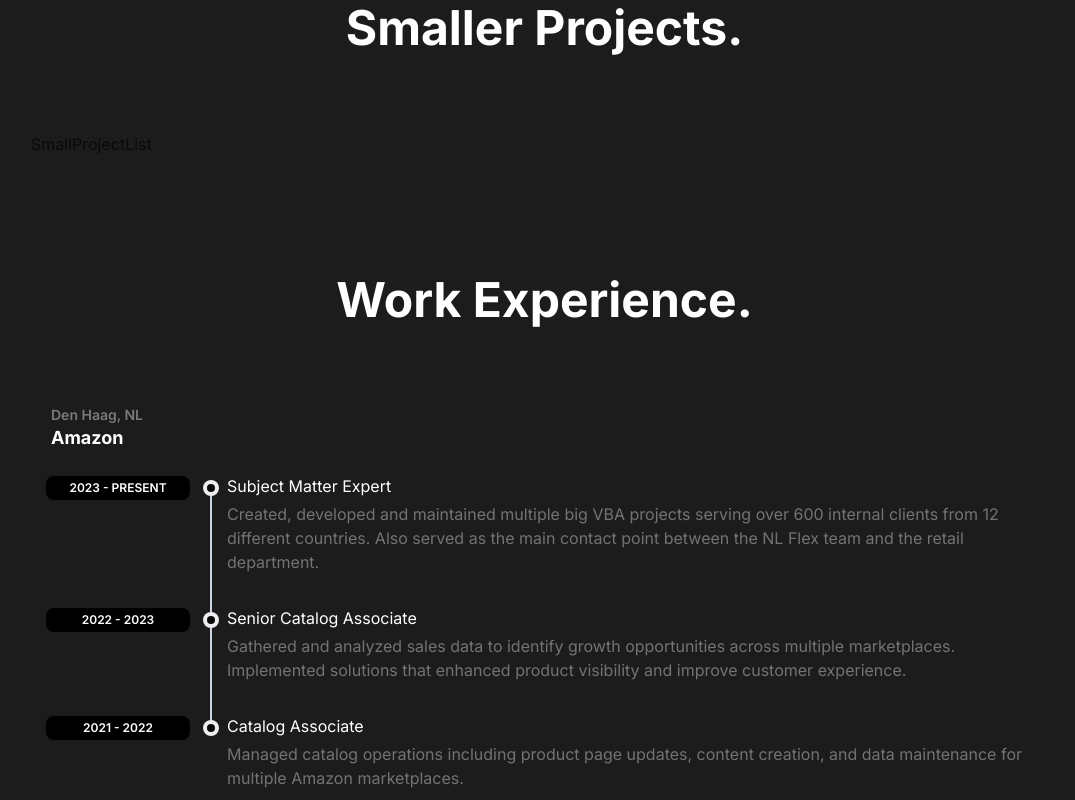
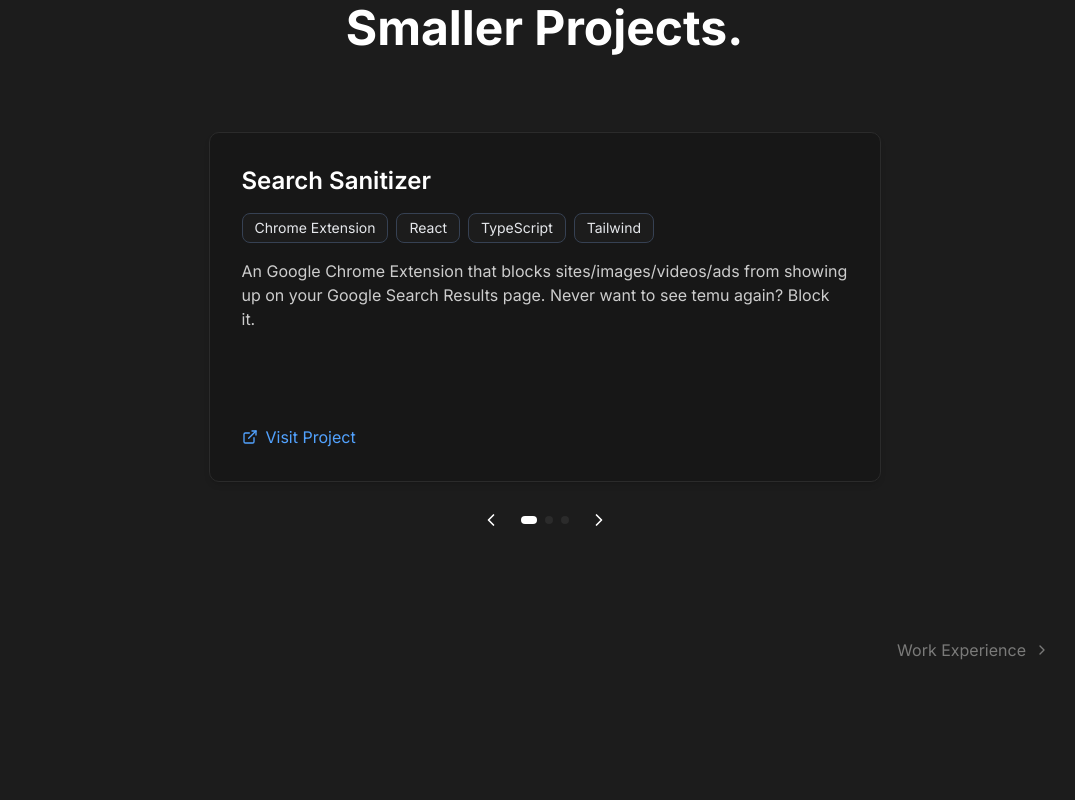
Before and after one commit to spaansba/Portfolio, a Next.js app: page /about in a window 1280 px wide. Shown: the part 1920-2720 px from the top of the page, without its empty margins (198-1273 px from the left). After the commit the page ends 2614 px from the top, so only its background shows below. Built offline with nearby package versions, Linux system fonts and the light colour scheme.

Commit message:
added beginning of smaller projects

```diff
--- a/src/app/_components/Content/ContentFooter/ContentFooter.tsx
+++ b/src/app/_components/Content/ContentFooter/ContentFooter.tsx
@@ -7,7 +7,7 @@ function Footer() {
   const { previousPage, nextPage } = navigationActions.getAdjacentPages(selectedPage)
 
   return (
-    <footer className=" bg-PrimaryGray pt-10">
+    <footer className=" bg-SecondaryGray pt-10">
       <div className="pt-4 pb-7 md:py-8 px-4 md:px-8 flex justify-between select-none">
         <FooterButton
           direction="previous"
--- a/src/app/about/page.tsx
+++ b/src/app/about/page.tsx
@@ -15,9 +15,9 @@ function AboutPage() {
       <BigProjectsList />
       <SectionHeaderTitle title="Smaller Projects." />
       <SmallProjectList />
-      <SectionHeaderTitle title="Work Experience." />
+      {/* <SectionHeaderTitle title="Work Experience." />
       <WorkExperienceTimeline />
-      <SectionHeaderTitle title="Study." />
+      <SectionHeaderTitle title="Study." /> */}
     </ContentWrapper>
   )
 }
--- a/src/app/about/projects/SmallProjects/SmallProjectList.tsx
+++ b/src/app/about/projects/SmallProjects/SmallProjectList.tsx
@@ -1,7 +1,160 @@
-import React from "react"
+"use client"
+import React, { useState } from "react"
+import { SmallProjects } from "@/data/ProjectData"
+import TechnologyBadge from "../TechnologyBadge"
+import { ExternalLink, Github, ChevronLeft, ChevronRight } from "lucide-react"
+import Link from "next/link"
+import { motion, AnimatePresence, useMotionValue, type PanInfo } from "framer-motion"
 
 function SmallProjectList() {
-  return <div>SmallProjectList</div>
+  const [activeIndex, setActiveIndex] = useState(0)
+  const dragX = useMotionValue(0)
+
+  // Handle drag to next or previous project
+  const handleDragEnd = (event: MouseEvent | TouchEvent | PointerEvent, info: PanInfo) => {
+    const threshold = 20 // minimum distance to trigger a slide change
+
+    if (info.offset.x < -threshold) {
+      // Dragged left - go to next project (with wrapping)
+      setActiveIndex((prev) => (prev + 1) % SmallProjects.length)
+    } else if (info.offset.x > threshold) {
+      // Dragged right - go to previous project (with wrapping)
+      setActiveIndex((prev) => (prev - 1 + SmallProjects.length) % SmallProjects.length)
+    }
+
+    // Reset drag position
+    dragX.set(0)
+  }
+
+  // Navigate to specific slide
+  const goToProject = (index: number) => {
+    setActiveIndex(index)
+  }
+
+  // Navigation functions
+  const nextProject = () => {
+    setActiveIndex((prev) => (prev + 1) % SmallProjects.length)
+  }
+
+  const prevProject = () => {
+    setActiveIndex((prev) => (prev - 1 + SmallProjects.length) % SmallProjects.length)
+  }
+
+  // FIXED HEIGHT VALUE - CHANGE THIS SINGLE VALUE TO ADJUST ALL HEIGHTS
+  const fixedHeight = 350
+
+  return (
+    <div className="relative">
+      {/* Absolutely fixed height container */}
+      <div className="mx-4 md:mx-auto md:max-w-2xl relative" style={{ height: `${fixedHeight}px` }}>
+        <AnimatePresence mode="wait">
+          <motion.div
+            key={activeIndex}
+            initial={{ opacity: 0 }}
+            animate={{ opacity: 1 }}
+            exit={{ opacity: 0 }}
+            transition={{ duration: 0.15 }}
+            className="absolute inset-0 w-full"
+            drag="x"
+            dragConstraints={{ left: 0, right: 0 }}
+            onDragEnd={handleDragEnd}
+            style={{
+              x: dragX,
+              height: `${fixedHeight}px`,
+            }}
+            whileTap={{ cursor: "grabbing" }}
+          >
+            <div
+              className="bg-PrimaryGray border border-TertiaryGray rounded-lg p-6 md:p-8 shadow-md cursor-grab"
+              style={{
+                height: `${fixedHeight}px`,
+                display: "flex",
+                flexDirection: "column",
+              }}
+            >
+              <h3 className="text-xl md:text-2xl font-semibold text-white mb-4">
+                {SmallProjects[activeIndex].title}
+              </h3>
+
+              <div className="flex flex-wrap gap-2 mb-4">
+                {SmallProjects[activeIndex].technologies.map((technology) => (
+                  <TechnologyBadge
+                    name={technology}
+                    key={`${technology}-${SmallProjects[activeIndex].title}`}
+                  />
+                ))}
+              </div>
+
+              <div className="overflow-y-auto" style={{ flex: "1 1 auto" }}>
+                <p className="text-TextGrayWhite">{SmallProjects[activeIndex].description[0]}</p>
+              </div>
+
+              <div className="flex flex-wrap gap-4 mt-4">
+                {SmallProjects[activeIndex].link && (
+                  <Link
+                    href={SmallProjects[activeIndex].link}
+                    target="_blank"
+                    rel="noopener noreferrer"
+                    className="flex items-center gap-2 text-blue-400 hover:text-blue-300 transition-colors"
+                  >
+                    <ExternalLink size={16} />
+                    <span>Visit Project</span>
+                  </Link>
+                )}
+
+                {SmallProjects[activeIndex].gitHubLink && (
+                  <Link
+                    href={SmallProjects[activeIndex].gitHubLink}
+                    target="_blank"
+                    rel="noopener noreferrer"
+                    className="flex items-center gap-2 text-blue-400 hover:text-blue-300 transition-colors"
+                  >
+                    <Github size={16} />
+                    <span>View Code</span>
+                  </Link>
+                )}
+              </div>
+            </div>
+          </motion.div>
+        </AnimatePresence>
+      </div>
+
+      {/* Navigation Controls */}
+      <div className="flex justify-center items-center mt-6 gap-2">
+        {/* Previous Button */}
+        <button
+          onClick={prevProject}
+          aria-label="Previous project"
+          className="p-1 hover:bg-PrimaryGray transition-colors"
+        >
+          <ChevronLeft className="text-white" size={20} />
+        </button>
+
+        {/* Pagination Dots */}
+        <div className="flex gap-2 px-2">
+          {SmallProjects.map((_, index) => (
+            <button
+              key={index}
+              onClick={() => goToProject(index)}
+              className={`w-2 h-2 rounded-full transition-all ${
+                activeIndex === index ? "bg-white w-4" : "bg-TertiaryGray"
+              }`}
+              aria-label={`Go to project ${index + 1}`}
+            />
+          ))}
+        </div>
+
+        {/* Next Button */}
+        <button
+          onClick={nextProject}
+          aria-label="Next project"
+          className="p-1 hover:bg-PrimaryGray transition-colors"
+        >
+          <ChevronRight className="text-white" size={20} />
+        </button>
+      </div>
+    </div>
+  )
 }
 
 export default SmallProjectList
```
